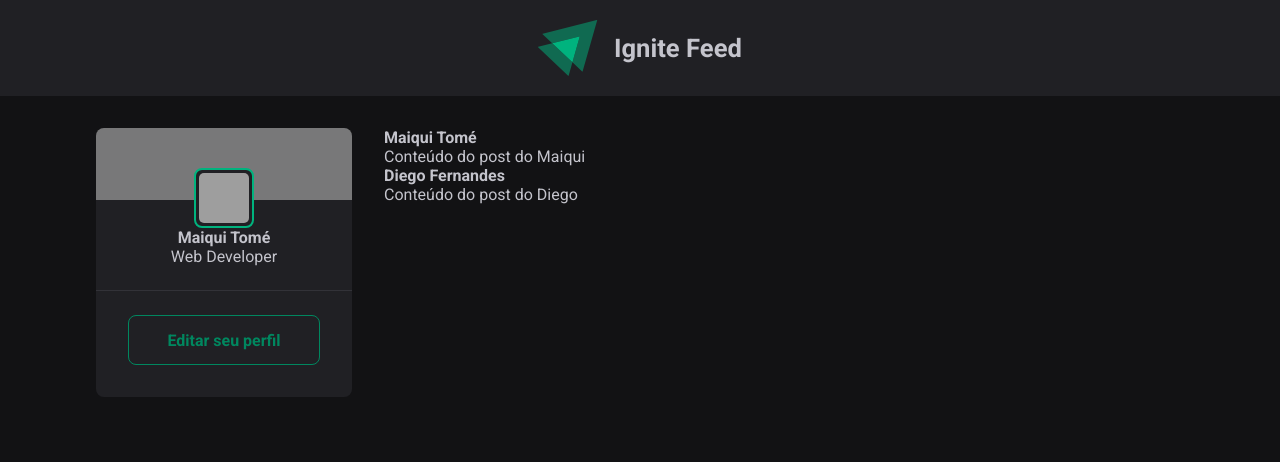
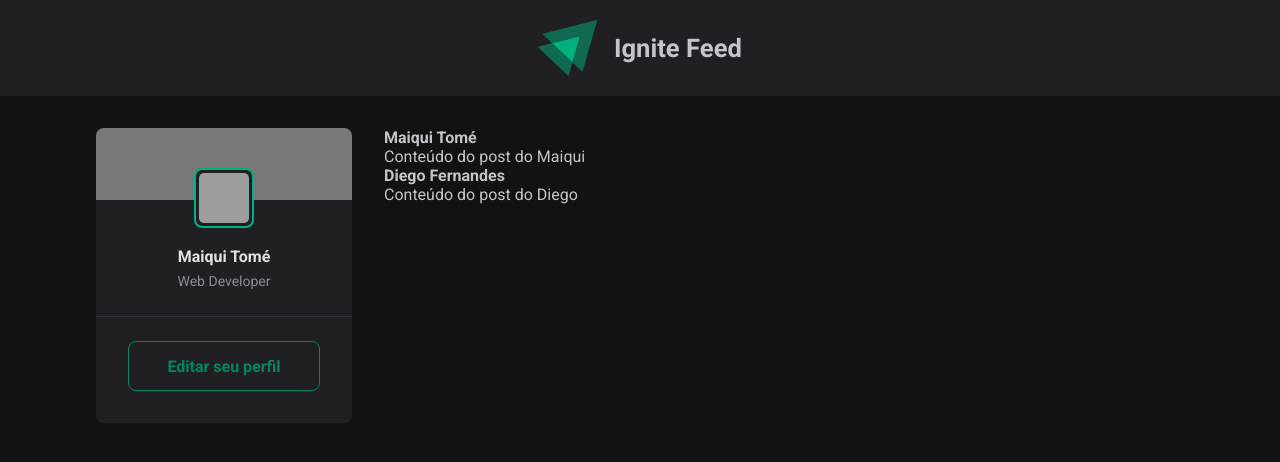
Before and after one commit to maiquitome/rocketseat-project-ignite-feed, a React (Vite) app: page / in a window 1280 px wide. Shown: the top 462 px of the page. Built offline with nearby package versions, Linux system fonts and the light colour scheme; grey boxes are pictures that could not be loaded.

Commit message:
feat: :lipstick: style profile text

```diff
--- a/src/components/Sidebar.module.css
+++ b/src/components/Sidebar.module.css
@@ -37,6 +37,18 @@
         border-radius: 0.3125rem;
       }
     }
+
+    & strong {
+      margin-top: 1rem;
+      color: var(--gray-100);
+      line-height: 1.6;
+    }
+
+    & span {
+      font-size: 0.875rem;
+      color: var(--gray-400);
+      line-height: 1.6;
+    }
   }
 
   & footer {
```
